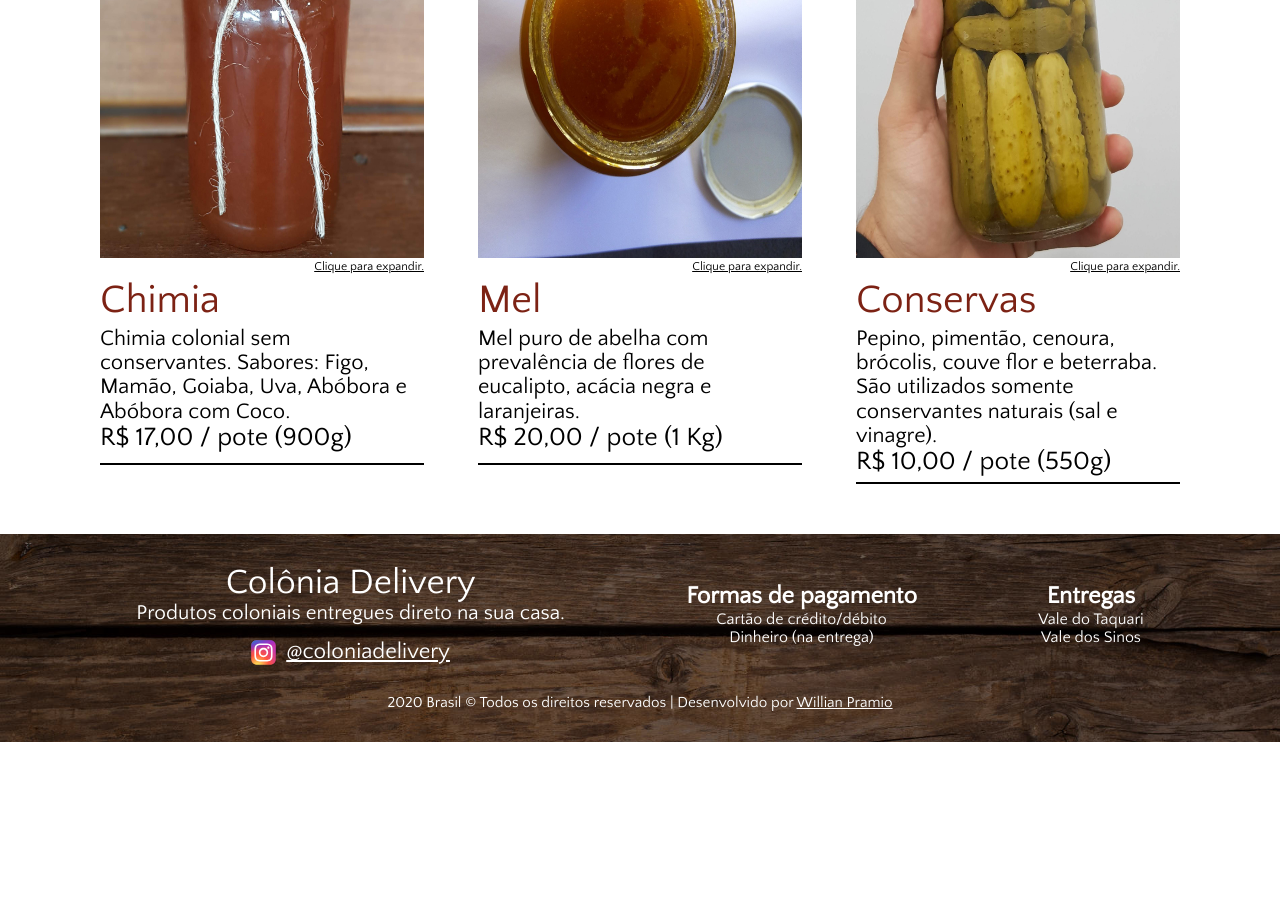
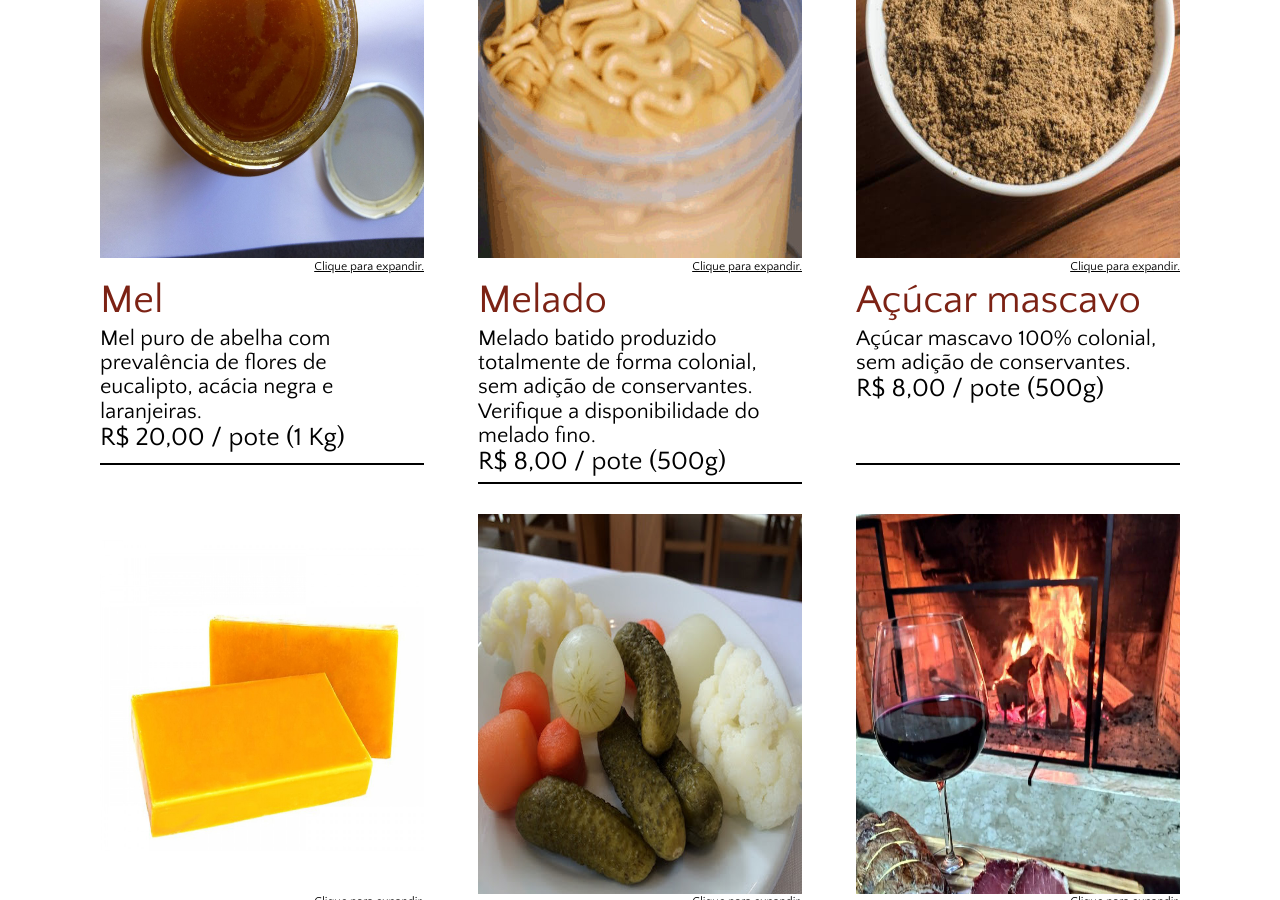
Before and after one commit to wpramio/coloniadelivery-site, a Jekyll site: the page built from index.html, in a window 1280 px wide and 900 px high, scrolled down 1997 px. Built offline with Jekyll 4.4.1, drawn with Linux system fonts in a browser that asks for light colours; before the commit the page ends 2739 px from its top, so only the background shows below that; some of the changed text lies outside the part shown.

Commit message:
Adiciona açúcar, cachaça, cera de abelha e melado
- Adiciona novos produtos
- Atualiza imagem das conservas
- Atualiza forma de gerar o link para a imagem grande

```diff
--- a/_data/cardapio.yml
+++ b/_data/cardapio.yml
@@ -28,12 +28,6 @@
   tipo: Balde (3 Kg)
   img: banha.jpg
 
-- nome: vinho
-  descricao: 'Vinho colonial produzido com uvas de parreirais da Serra Gaúcha. Opções: Tinto (uva Bordô), Branco (uva Niagara) e Rosé (uva Niagara).'
-  preco: '20,00'
-  tipo: garrafa (2L)
-  img: vinho.jpg
-
 - nome: chimia
   descricao: 'Chimia colonial sem conservantes. Sabores: Figo, Mamão, Goiaba, Uva, Abóbora e Abóbora com Coco.'
   preco: '17,00'
@@ -46,8 +40,38 @@
   tipo: pote (1 Kg)
   img: mel.jpg
 
+- nome: melado
+  descricao: Melado batido produzido totalmente de forma colonial, sem adição de conservantes. Verifique a disponibilidade do melado fino.
+  preco: '8,00'
+  tipo: pote (500g)
+  img: melado.jpg
+
+- nome: açúcar mascavo
+  descricao: Açúcar mascavo 100% colonial, sem adição de conservantes.
+  preco: '8,00'
+  tipo: pote (500g)
+  img: açucar mascavo.jpg
+
+- nome: cera de abelha
+  descricao: Cera pura de Abelha Colonial.
+  preco: '58,50'
+  tipo: 1 Kg
+  img: cera de abelha.jpg
+
 - nome: conservas
   descricao: Pepino, pimentão, cenoura, brócolis, couve flor e beterraba. São utilizados somente conservantes naturais (sal e vinagre).
   preco: '10,00'
   tipo: pote (550g)
   img: conservas.jpg
+
+- nome: vinho
+  descricao: 'Vinho colonial produzido com uvas de parreirais da Serra Gaúcha. Opções: Tinto (uva Bordô), Branco (uva Niagara) e Rosé (uva Niagara).'
+  preco: '20,00'
+  tipo: garrafa (2L)
+  img: vinho.jpg
+
+- nome: cachaça de alambique
+  descricao: "Cachaça colonial de alambique. Opções: transparente e a mais amarelada tradicional."
+  preco: '26,00'
+  tipo: garrafa (2L)
+  img: cachaça de alambique.jpg
--- a/_includes/cardapio.html
+++ b/_includes/cardapio.html
@@ -3,7 +3,7 @@
   <ul class="lista-produtos">
     {% for produto in site.data.cardapio %}
       <li class="lista-produtos-item">
-        <a class="produto-img-g-link" href="images/produtos/{{ produto.nome }}_g.jpg" target="_blank">
+        <a class="produto-img-g-link" href="images/produtos/{{ produto.img | remove: '.jpg' }}_g.jpg" target="_blank">
           <img class="produto-img" src="images/produtos/{{ produto.img }}" alt="{{ produto.nome }}" >
           <span class="produto-img-expandir">Clique para expandir.</span>
         </a>
```
Also changed, not shown: images/produtos/açucar mascavo.jpg (added), images/produtos/açucar mascavo_g.jpg (added), images/produtos/cachaça de alambique.jpg (added), images/produtos/cachaça de alambique_g.jpg (added), images/produtos/cera de abelha.jpg (added), images/produtos/cera de abelha_g.jpg (added), images/produtos/conservas.jpg, images/produtos/conservas_g.jpg, images/produtos/melado.jpg (added), images/produtos/melado_g.jpg (added).
